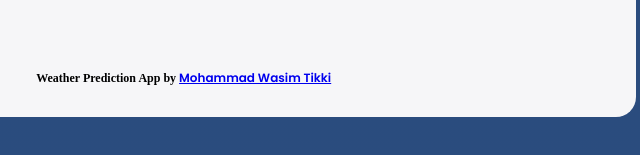
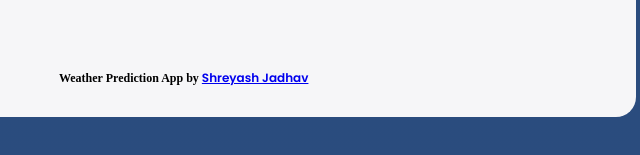
Before and after one commit to shreyash9699/weather-prediction, a plain HTML site: page index.html in a window 1280 px wide. Shown: the part 633-788 px from the top of the page, 594-1234 px from the left. Drawn offline with Linux system fonts and the light colour scheme; no server answers.

Commit message:
Update index.html

```diff
--- a/index.html
+++ b/index.html
@@ -108,7 +108,7 @@
             </div>
           </div>
         </div>
-        <p class="credits">Weather Prediction App by <a href="https://github.com/wasimtikki120">Mohammad Wasim Tikki</a></p>
+        <p class="credits">Weather Prediction App by <a href="https://github.com/shreyash9699">Shreyash Jadhav</a></p>
       </div>
     </div>
 
```
